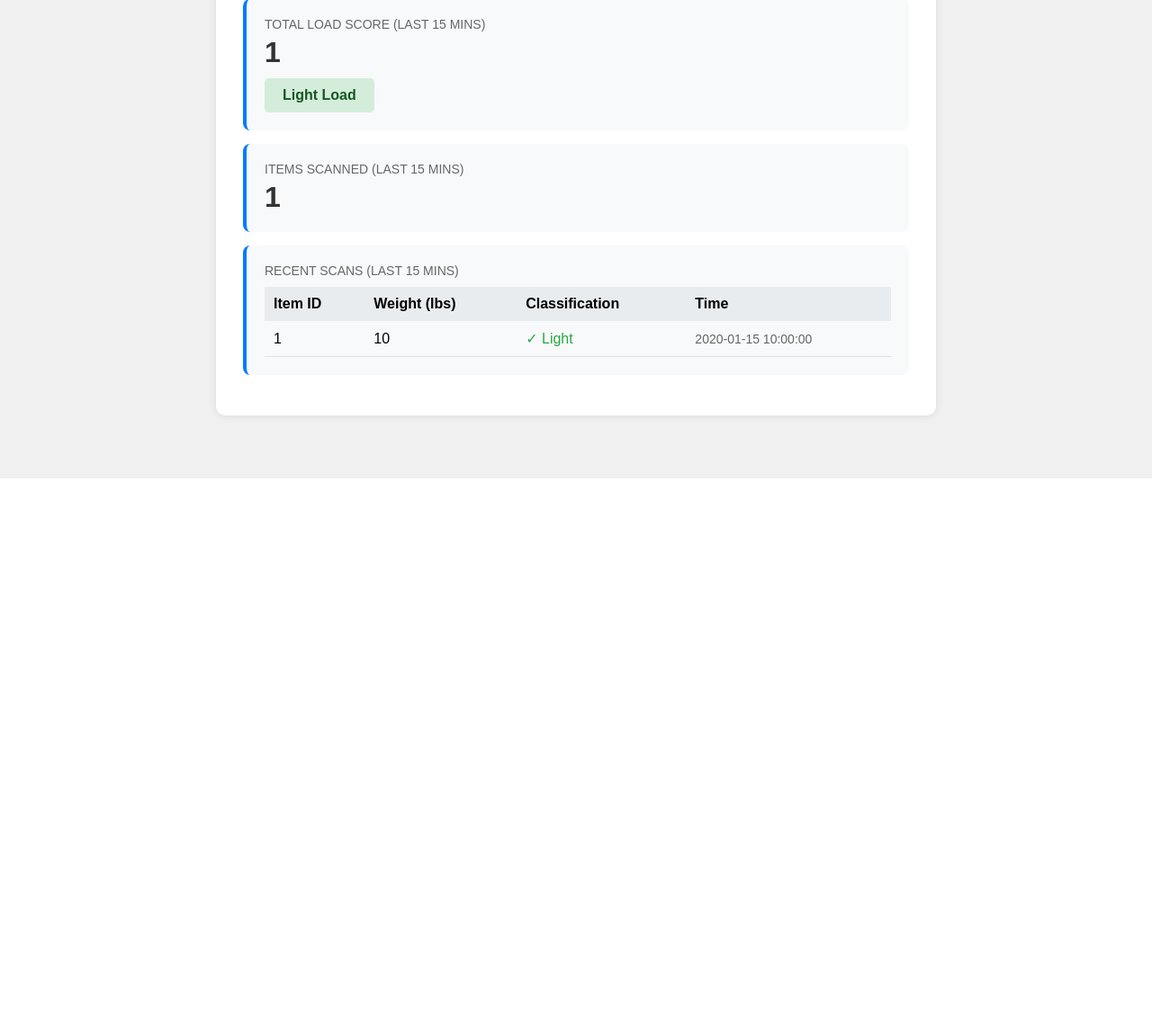
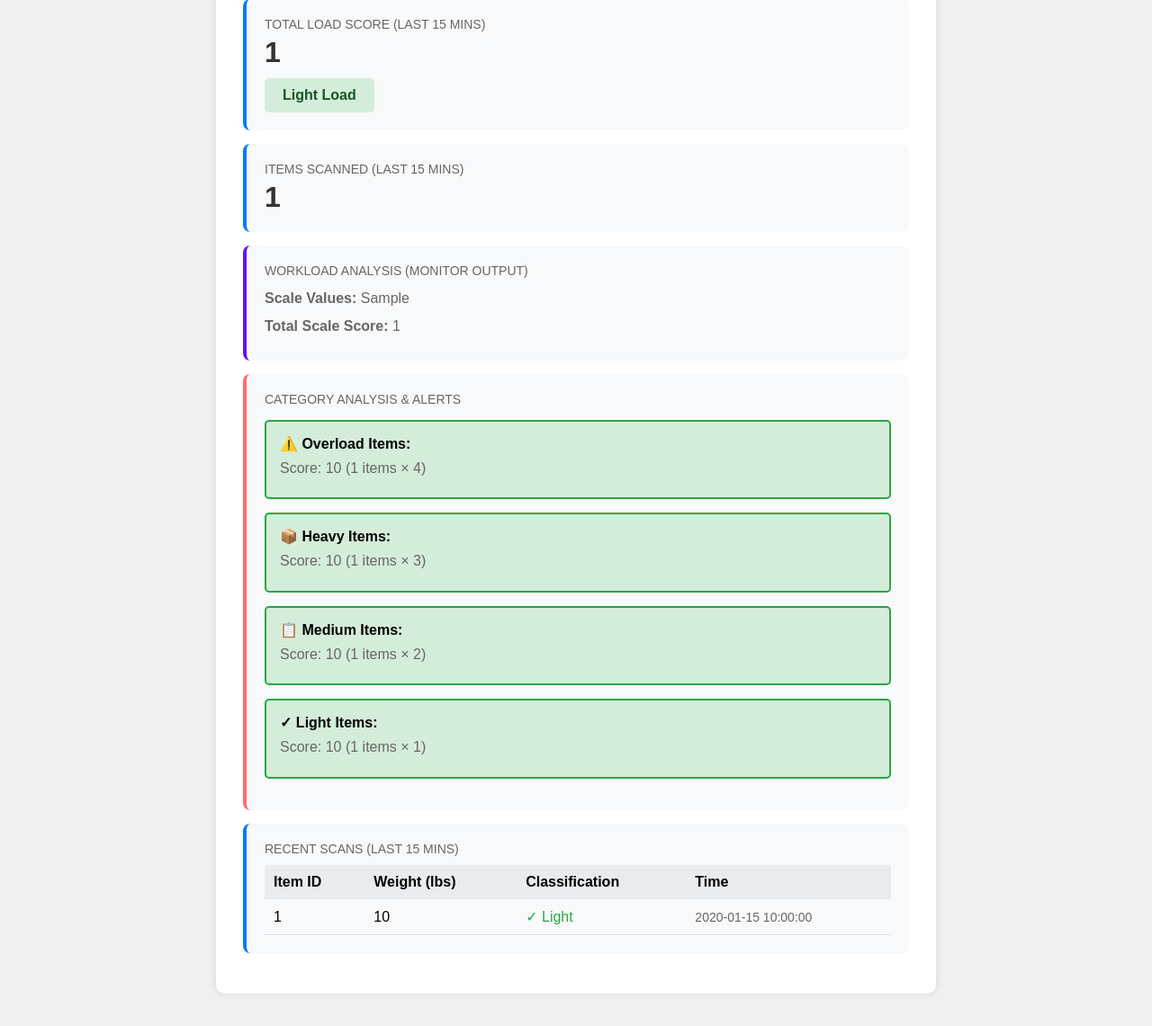
Before and after one commit to ned777/Warehouse_Worker_Monitoring, a Flask app: template app/templates/index.html in a window 1280 px wide. Shown: the part 506-1647 px from the top of the page at 90% size. Before the commit the page ends 1038 px from the top, so only its background shows below. Run offline with Flask 3, Linux system fonts and the light colour scheme; the template is opened without the code that fills it: most values are stand-ins (such as "Sample title", 1, 10 or a date in 2020).

Commit message:
Add category-specific workload alerts and update README with author info

```diff
--- a/app/templates/index.html
+++ b/app/templates/index.html
@@ -114,6 +114,62 @@
             <div class="stat-value">{{ worker.scan_count }}</div>
         </div>
 
+        <!-- Monitor Analysis Output -->
+        {% if worker.scale_values %}
+        <div class="stat-box" style="border-left: 4px solid #6610f2;">
+            <div class="stat-label">Workload Analysis (Monitor Output)</div>
+            <div style="margin-top: 10px;">
+                <p style="margin: 5px 0;"><strong>Scale Values:</strong> {{ worker.scale_values }}</p>
+                <p style="margin: 5px 0;"><strong>Total Scale Score:</strong> {{ worker.total_load }}</p>
+            </div>
+        </div>
+
+        <!-- Category-Specific Alerts -->
+        <div class="stat-box" style="border-left: 4px solid #ff6b6b;">
+            <div class="stat-label">Category Analysis & Alerts</div>
+
+            <!-- Overload Category -->
+            <div style="margin: 15px 0; padding: 15px; border-radius: 5px;
+                        {% if worker.category_scores.overload.alert.level == 'warning' %}background-color: #fff3cd; border: 2px solid #ffc107;
+                        {% elif worker.category_scores.overload.alert.level == 'abnormal' %}background-color: #f8d7da; border: 2px solid #dc3545;
+                        {% else %}background-color: #d4edda; border: 2px solid #28a745;{% endif %}">
+                <strong>⚠️ Overload Items:</strong>
+                <p style="margin: 5px 0;">Score: {{ worker.category_scores.overload.score }} ({{ worker.scale_values.count(4) }} items × 4)</p>
+                <p style="margin: 5px 0; font-weight: bold;">{{ worker.category_scores.overload.alert.message }}</p>
+            </div>
+
+            <!-- Heavy Category -->
+            <div style="margin: 15px 0; padding: 15px; border-radius: 5px;
+                        {% if worker.category_scores.heavy.alert.level == 'warning' %}background-color: #fff3cd; border: 2px solid #ffc107;
+                        {% elif worker.category_scores.heavy.alert.level == 'abnormal' %}background-color: #f8d7da; border: 2px solid #dc3545;
+                        {% else %}background-color: #d4edda; border: 2px solid #28a745;{% endif %}">
+                <strong>📦 Heavy Items:</strong>
+                <p style="margin: 5px 0;">Score: {{ worker.category_scores.heavy.score }} ({{ worker.scale_values.count(3) }} items × 3)</p>
+                <p style="margin: 5px 0; font-weight: bold;">{{ worker.category_scores.heavy.alert.message }}</p>
+            </div>
+
+            <!-- Medium Category -->
+            <div style="margin: 15px 0; padding: 15px; border-radius: 5px;
+                        {% if worker.category_scores.medium.alert.level == 'warning' %}background-color: #fff3cd; border: 2px solid #ffc107;
+                        {% elif worker.category_scores.medium.alert.level == 'abnormal' %}background-color: #f8d7da; border: 2px solid #dc3545;
+                        {% else %}background-color: #d4edda; border: 2px solid #28a745;{% endif %}">
+                <strong>📋 Medium Items:</strong>
+                <p style="margin: 5px 0;">Score: {{ worker.category_scores.medium.score }} ({{ worker.scale_values.count(2) }} items × 2)</p>
+                <p style="margin: 5px 0; font-weight: bold;">{{ worker.category_scores.medium.alert.message }}</p>
+            </div>
+
+            <!-- Light Category -->
+            <div style="margin: 15px 0; padding: 15px; border-radius: 5px;
+                        {% if worker.category_scores.light.alert.level == 'warning' %}background-color: #fff3cd; border: 2px solid #ffc107;
+                        {% elif worker.category_scores.light.alert.level == 'abnormal' %}background-color: #f8d7da; border: 2px solid #dc3545;
+                        {% else %}background-color: #d4edda; border: 2px solid #28a745;{% endif %}">
+                <strong>✓ Light Items:</strong>
+                <p style="margin: 5px 0;">Score: {{ worker.category_scores.light.score }} ({{ worker.scale_values.count(1) }} items × 1)</p>
+                <p style="margin: 5px 0; font-weight: bold;">{{ worker.category_scores.light.alert.message }}</p>
+            </div>
+        </div>
+        {% endif %}
+
         {% if worker.scan_events %}
         <div class="stat-box">
             <div class="stat-label">Recent Scans (Last 15 mins)</div>
```
Also changed, not shown: app/monitor.py (+49 -1 lines), README.md, data/database.db.
